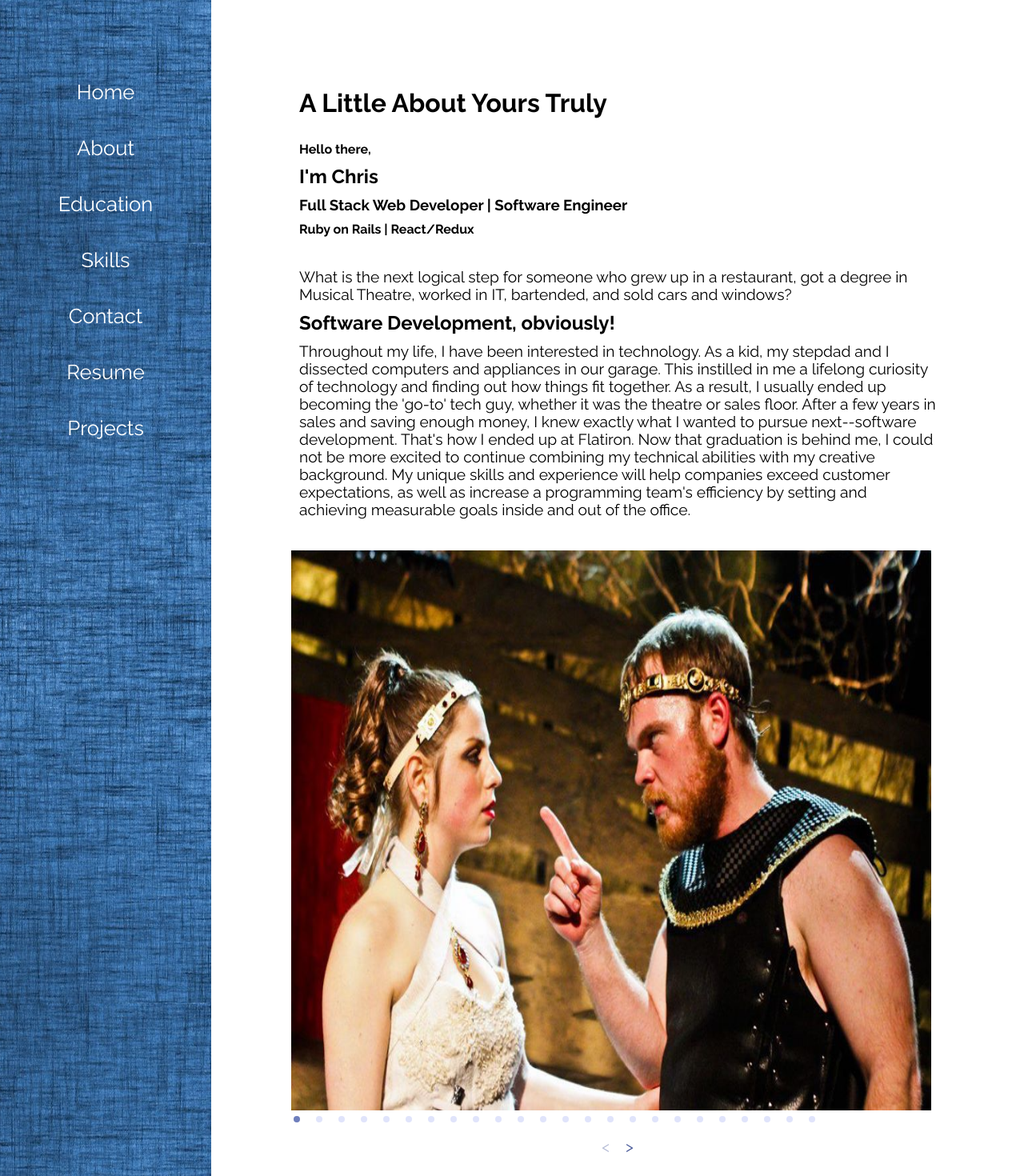
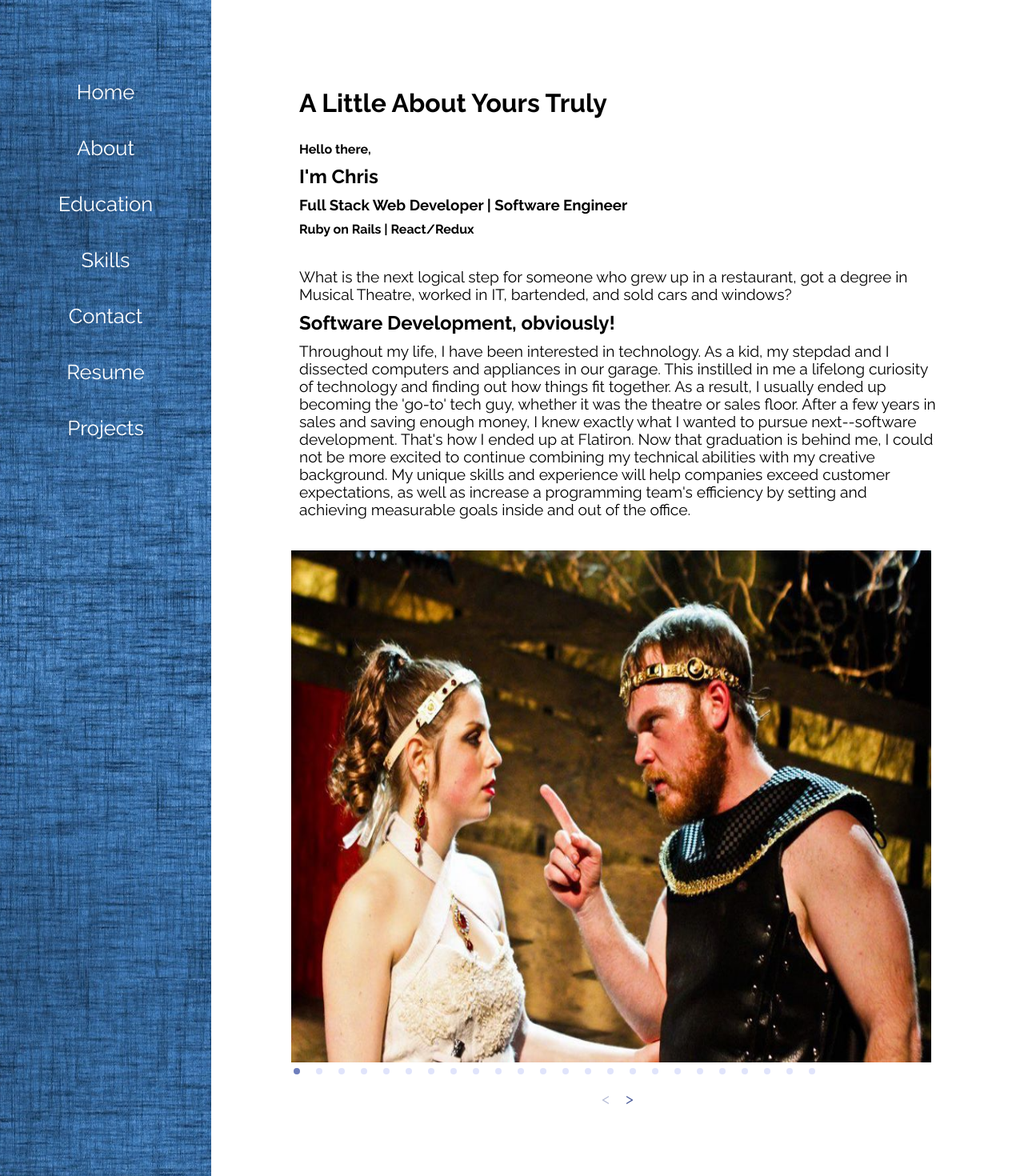
Before and after one commit to christopherkalfas/portfolio-site, a React (Create React App) app: page /about in a window 1280 px wide. Shown: the top 1470 px of the page at 80% size. Built offline with nearby package versions, Linux system fonts and the light colour scheme; the HTML template or start-up script is replaced by a standard one.

Commit message:
up and running

```diff
--- a/src/App.css
+++ b/src/App.css
@@ -23,7 +23,7 @@ min-height: 100vh;
   max-width: 800px;
 } */
 .alice-carousel ul li img{
-  height: 700px;
+  height: 640px;
   width: 100%;
   display: block;
 }
```
